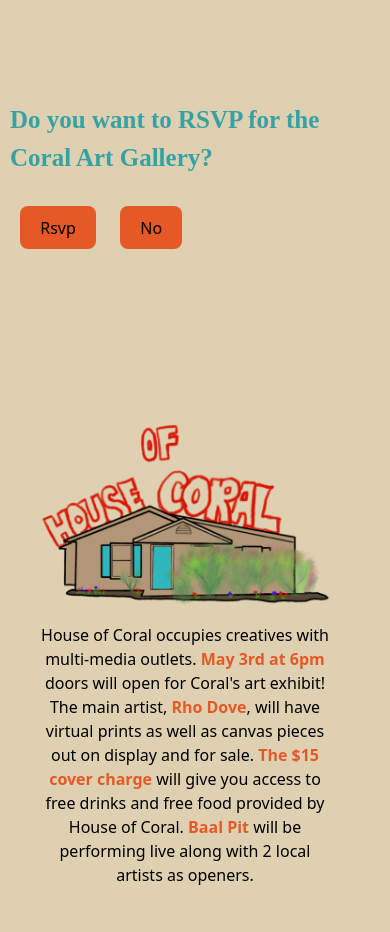
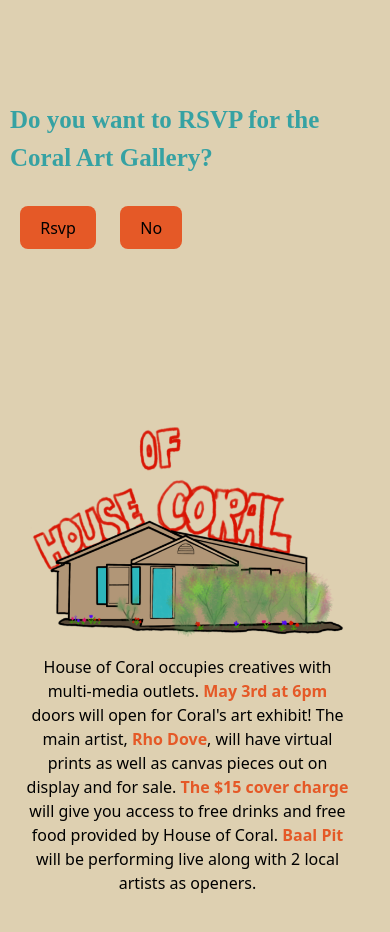
Before and after one commit to Benbrechter/Coral-Party, a React (Vite) app: page / in a window 390 px wide. Shown: the top 932 px of the page. Built offline with nearby package versions, Linux system fonts and the light colour scheme; a web font is replaced by a local one.

Commit message:
resize bitch

```diff
--- a/src/index.css
+++ b/src/index.css
@@ -321,12 +321,12 @@ button:focus-visible {
   }
   .time{
     display: flex;
-    height: 200px;
-    width: 300px;
+    width: 325px;
     position: absolute;
-    left:35px;
+    left:25px;
     top: 25%;
   }
+
   .Rho{
     width: 400px;
     flex-direction: column;
```
